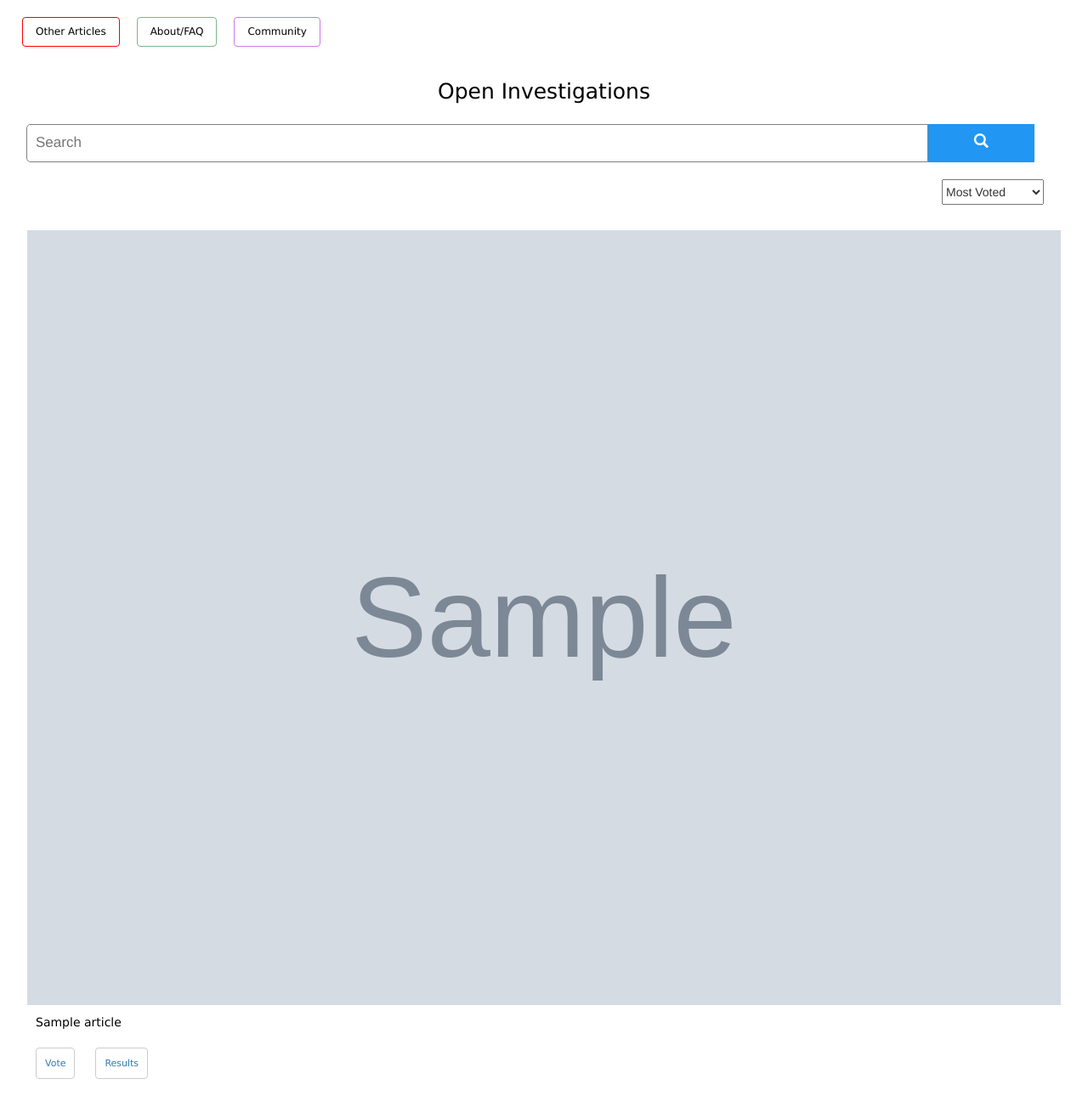
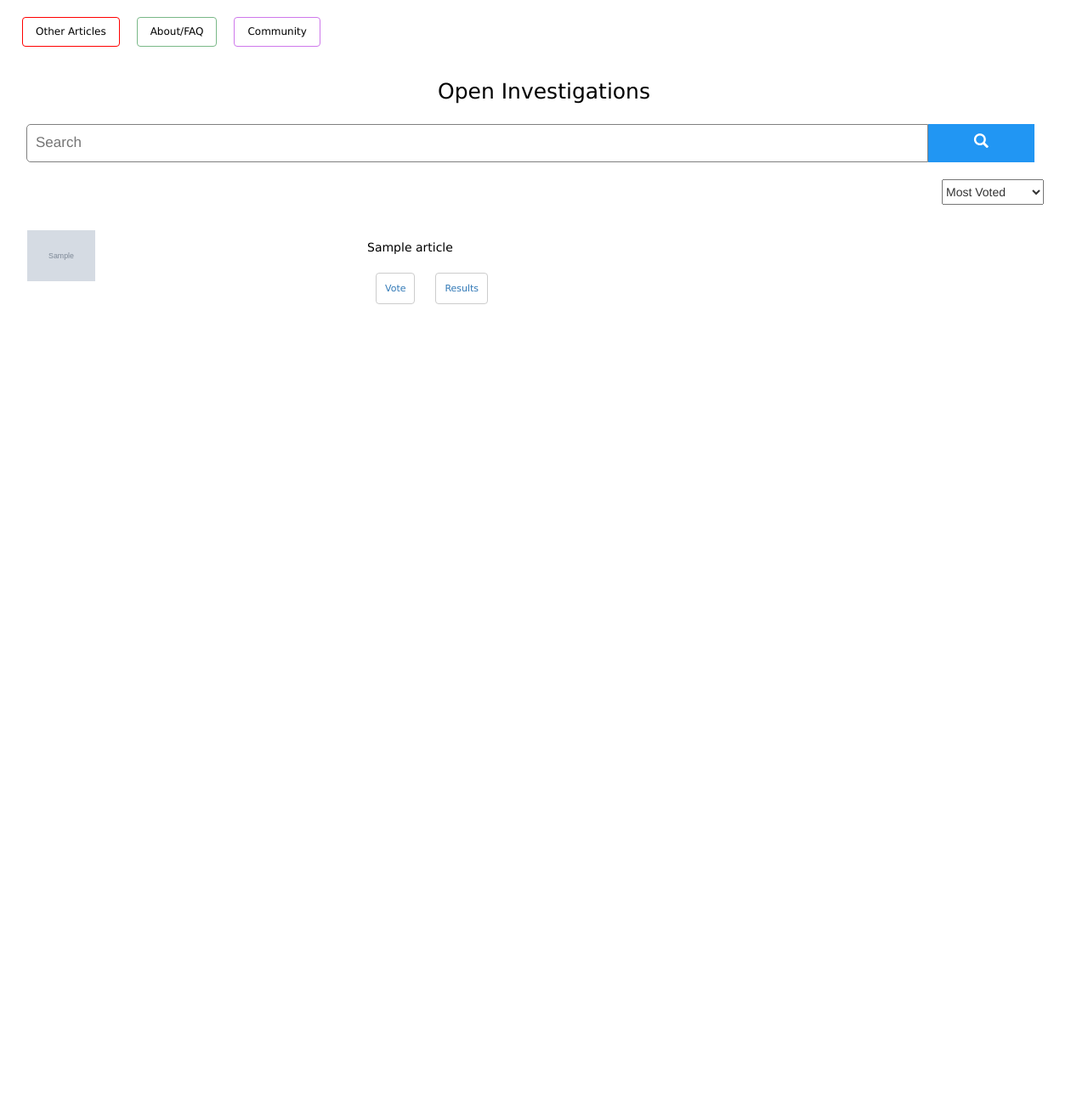
Before and after one commit to iestrauss/eb-flask-repo, a Flask app: page / in a window 1280 px wide. Shown: the whole page at 85% size. After the commit the page ends 358 px from the top, so only its background shows below. Run offline with Flask 2, Linux system fonts and the light colour scheme; tables that the repository leaves empty hold one stand-in row (values such as "Sample post"); grey boxes marked "Sample" are stand-in pictures; some libraries are stand-ins or nearby versions.

Commit message:
smaller photos

```diff
--- a/OrangeBoxExtension/background.js
+++ b/OrangeBoxExtension/background.js
@@ -48,7 +48,8 @@ chrome.runtime.onMessage.addListener(function(request, sender, sendResponse) {
             integer = data;
             var myInput = integer
             var websitelink = `${url}/results/` + myInput;
-            window.open(websitelink, "MsgWindow", "width=400,height=500");
+//            window.open(websitelink, 'MsgWindow', location=yes, "width=400,height=800");
+            window.open(websitelink, "MsgWindow", "location=yes,width=600,height=800");
             console.log("background seven");
             }
          })
--- a/templates/home.html
+++ b/templates/home.html
@@ -85,11 +85,11 @@ form.search button:hover {
 	{% for dict_item in home_data %}
 	<!--{{ loop.index + pagination.skip }}-->
 	<!--<a href="results/{{ dict_item['id'] }}">-->
-		<div class="photo">
+		<div class="photo" style="float:left">
 			{% if dict_item['image_url'] == '/placeholder.png' %}
 				<img src="{{ dict_item['image_url'] }}" width="25%">
 			{% else %}
-				<img src="{{ dict_item['image_url'] }}" width="100%">
+				<img src="{{ dict_item['image_url'] }}" width="20%">
 			{% endif %}
 		</div>
 		<div class="hometitlesstyle">{{ dict_item['title'] }}</div>
```
